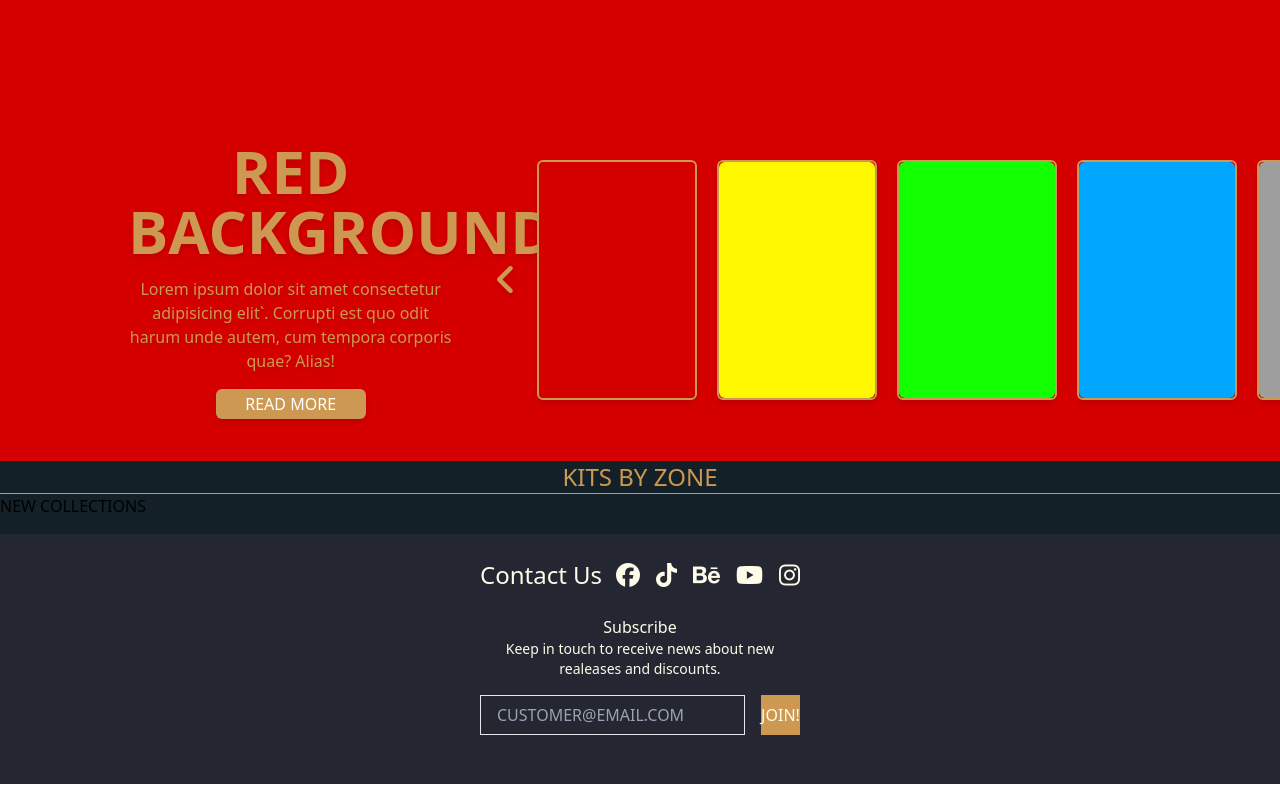
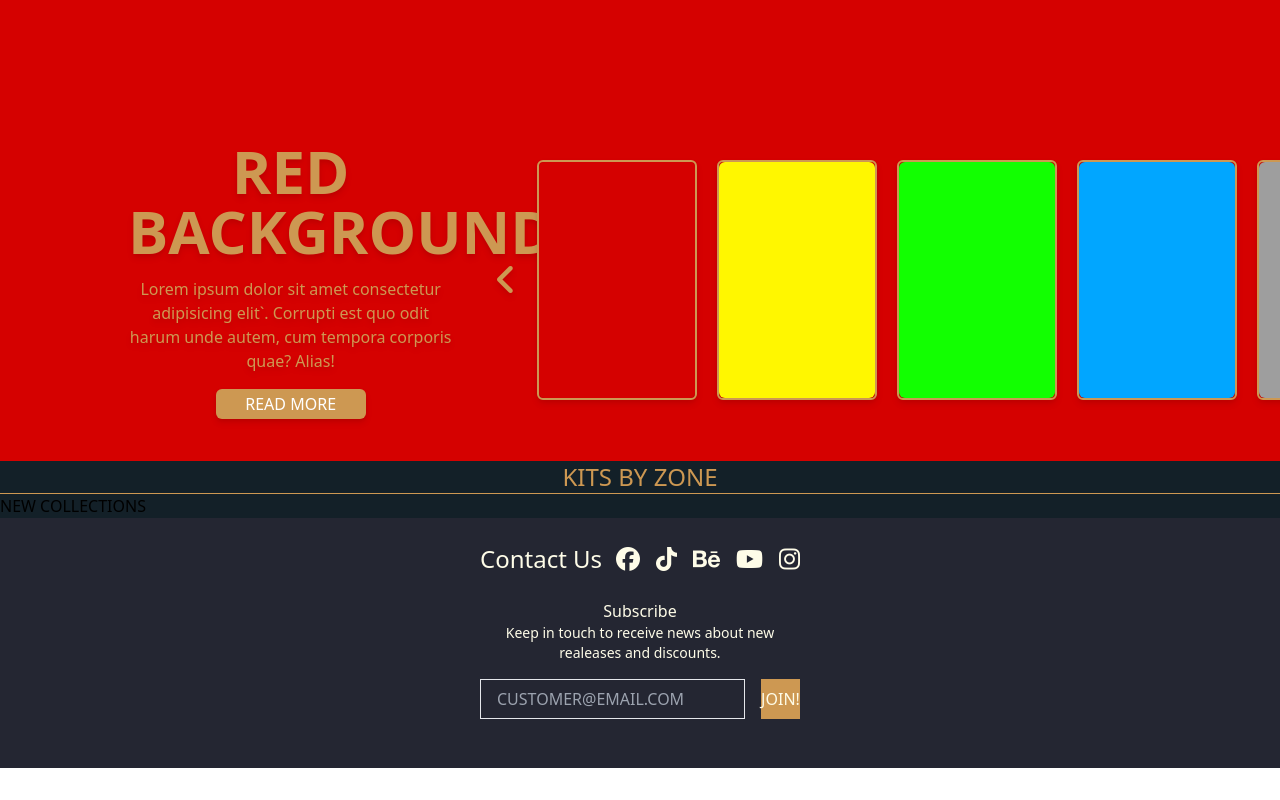
Before and after one commit to NQB37/kits-zone, a React (Vite) app: page / in a window 1280 px wide. Shown: the part 339-1139 px from the top of the page. After the commit the page ends 1107 px from the top, so only its background shows below. Built offline with nearby package versions, Linux system fonts and the light colour scheme.

Commit message:
modify footer

```diff
--- a/src/components/Footer/Footer.jsx
+++ b/src/components/Footer/Footer.jsx
@@ -1,6 +1,6 @@
 const Footer = () => {
     return (
-        <div className="w-full h-[250px] bg-secondary box-border flex flex-col items-center justify-center my-4">
+        <div className="w-full h-[250px] bg-secondary box-border flex flex-col items-center justify-center">
             <div className="footer--contact flex justify-between items-center w-3/12 text-2xl text-yellow-50">
                 <h1>Contact Us</h1>
 
```
